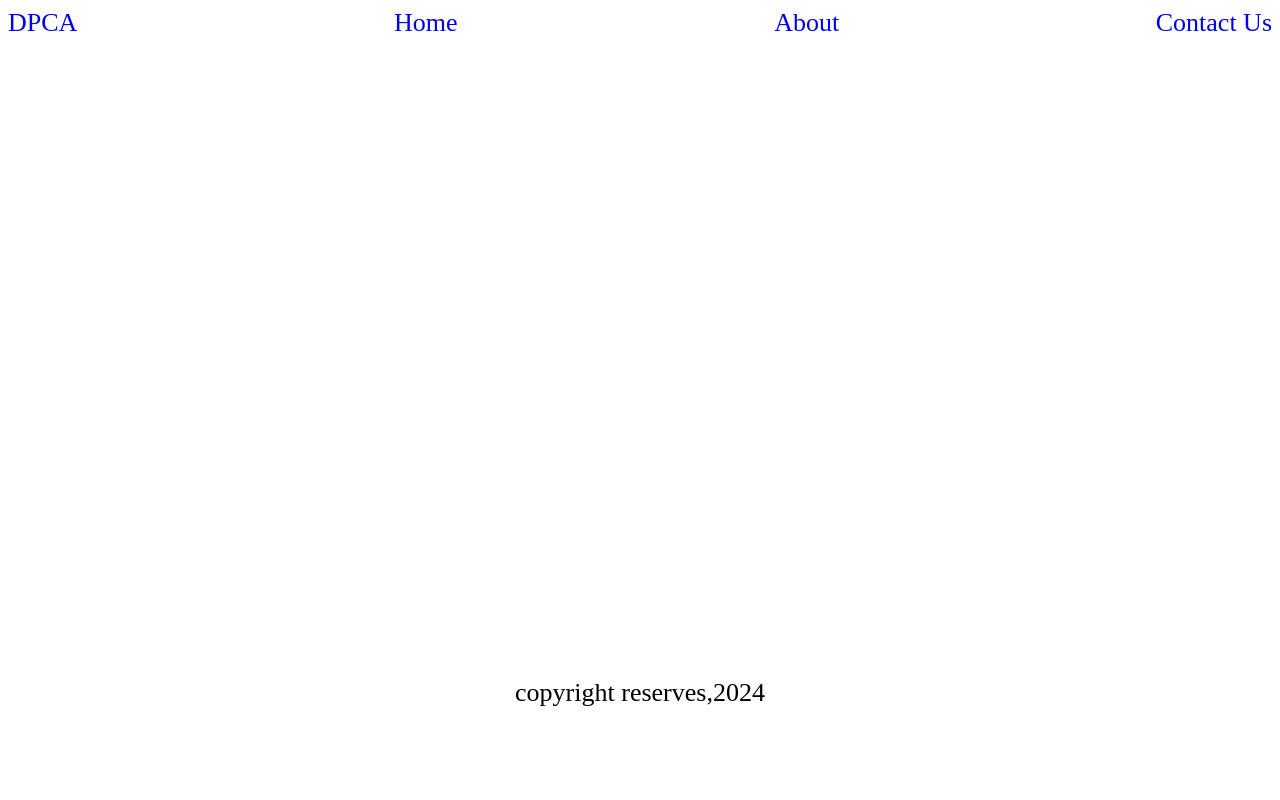
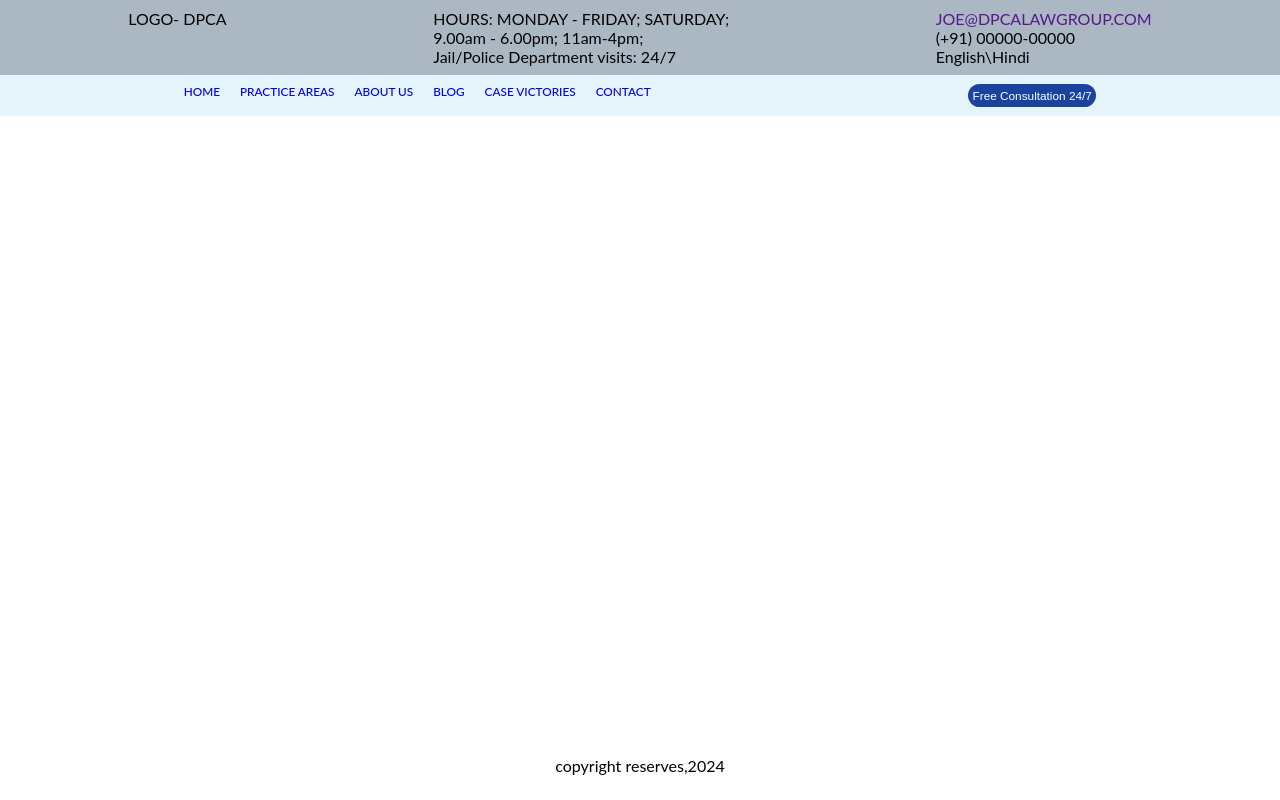
Before and after one commit to chandanone/dpca-demo, a React (Vite) app: page / in a window 1280 px wide. Built offline with nearby package versions, Linux system fonts and the light colour scheme.

Commit message:
updated navbar and header

```diff
--- a/src/App.css
+++ b/src/App.css
@@ -1,20 +1,49 @@
 *{
-    font-size: 26px;
+    padding: 0;
+    margin: 0;
     box-sizing: border-box;
+    border: none;
 }
 
 body{
-    padding: 0;
-    margin: o;
+
+    font-family: "Lato",sans-serif;
 }
 
 a {
     text-decoration: none;
 }
 
-nav{
+header{
     display: flex;
-    justify-content: space-between;
+    justify-content: space-around;
+    background-color: #abb8c3;
+    padding: 9px 25px;
+}
+
+.nav{
+    display: flex;
+    justify-content: space-around;
+    padding: 9px 25px;
+    background-color: #E6F4FC;
+    font-size: .7375rem;
+    font-weight: 500;
+}
+
+.nav-1{
+    display: flex;
+    gap: 20px;
+}
+
+#consult{
+    border-radius: 20px;
+    background-color: #1a439f;
+    font-size: .7375rem;
+    font-weight: 500;
+    color: #fff;
+    padding: 2.5px;
+    border: 2px solid transparent;
+
 }
 
 
--- a/src/App.jsx
+++ b/src/App.jsx
@@ -5,14 +5,37 @@ function App() {
 
   return (
     <>
+      <header>
+        <div className='logo'>LOGO- DPCA</div>
+        <div className='timing'>
+          <div>HOURS: MONDAY - FRIDAY; SATURDAY;</div>
+          <div>9.00am - 6.00pm; 11am-4pm;</div>
+          <div>Jail/Police Department visits: 24/7</div>
+        </div>
+        <div className='contact'>
+          <div><a href="">JOE@DPCALAWGROUP.COM</a></div>
+          <div>(+91) 00000-00000</div>
+          <div>English\Hindi</div>
+        </div>
+      </header>
       <nav>
-      <a href="#" className='logo'>DPCA</a>
-        <a href="#" className='home'>Home</a>
-        <a href="#" className='about'>About</a>
-        <a href="#" className='contact'>Contact Us</a>
+        <div className='nav'>
+
+          <div className='nav-1'>
+             <a href="#" className='home'>HOME</a>
+             <a href="#" className='areas'>PRACTICE AREAS</a>
+             <a href="#" className='about'>ABOUT US</a>
+             <a href="#" className='blog'>BLOG</a>
+             <a href="#" className='case'>CASE VICTORIES</a>
+             <a href="#" className='contact'>CONTACT</a>
+
+          </div>
+          <div className='nav-2'>
+            <a href="#" className='consultation'><button id='consult'>Free Consultation 24/7</button></a>
+          </div>
+        </div>
       </nav>
-      <header>
-      </header>
+
       <main>
 
       </main>
```
